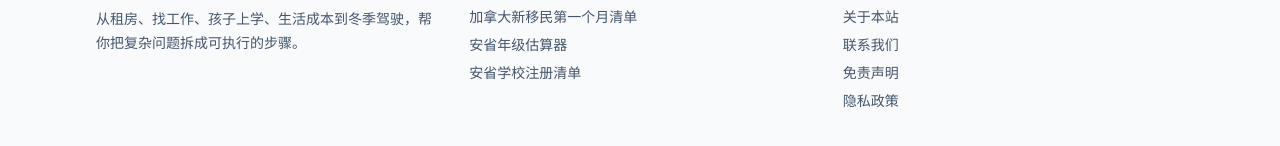
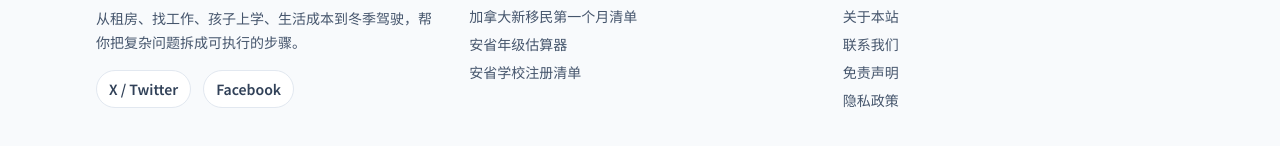
Before and after one commit to Q-Zhao-9/newcomer.living, a Next.js app: page / in a window 1280 px wide. Shown: the part 5406-5552 px from the top of the page. Built offline with nearby package versions, Linux system fonts and the light colour scheme; no server answers.

Commit message:
Add social media links

```diff
--- a/src/components/Footer.tsx
+++ b/src/components/Footer.tsx
@@ -9,6 +9,24 @@ export function Footer() {
         <div>
           <Logo size="footer" />
           <p className="mt-3 text-sm leading-6 text-slate-600">{site.tagline}</p>
+          <div className="mt-4 flex flex-wrap gap-3 text-sm font-semibold">
+            <a
+              className="rounded-full border border-slate-200 bg-white px-3 py-2 text-slate-700 hover:border-teal-200 hover:text-teal-700"
+              href="https://x.com/newcomerliving"
+              target="_blank"
+              rel="noopener noreferrer"
+            >
+              X / Twitter
+            </a>
+            <a
+              className="rounded-full border border-slate-200 bg-white px-3 py-2 text-slate-700 hover:border-teal-200 hover:text-teal-700"
+              href="https://www.facebook.com/profile.php?id=61591382335212"
+              target="_blank"
+              rel="noopener noreferrer"
+            >
+              Facebook
+            </a>
+          </div>
         </div>
         <div>
           <p className="font-semibold text-slate-900">常用工具</p>
--- a/src/lib/seo.ts
+++ b/src/lib/seo.ts
@@ -80,6 +80,10 @@ export const homePageJsonLd = {
       alternateName: site.nameZh,
       url: site.url,
       logo: `${site.url}${defaultImage}`,
+      sameAs: [
+        "https://x.com/newcomerliving",
+        "https://www.facebook.com/profile.php?id=61591382335212",
+      ],
     },
     {
       "@type": "WebSite",
```
